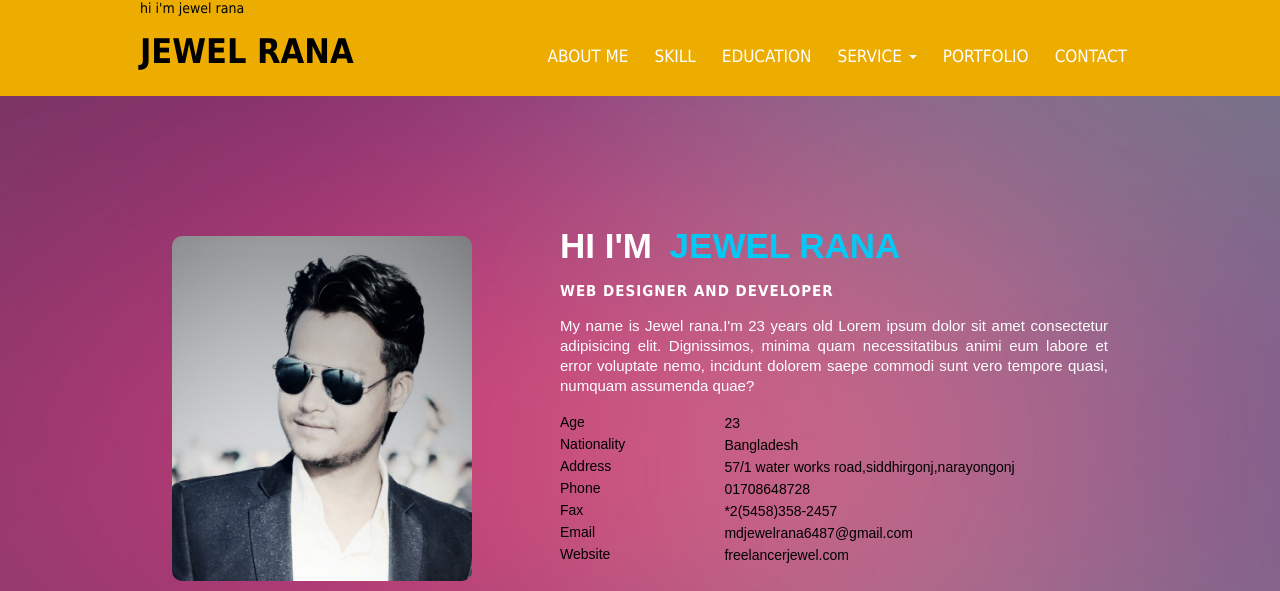
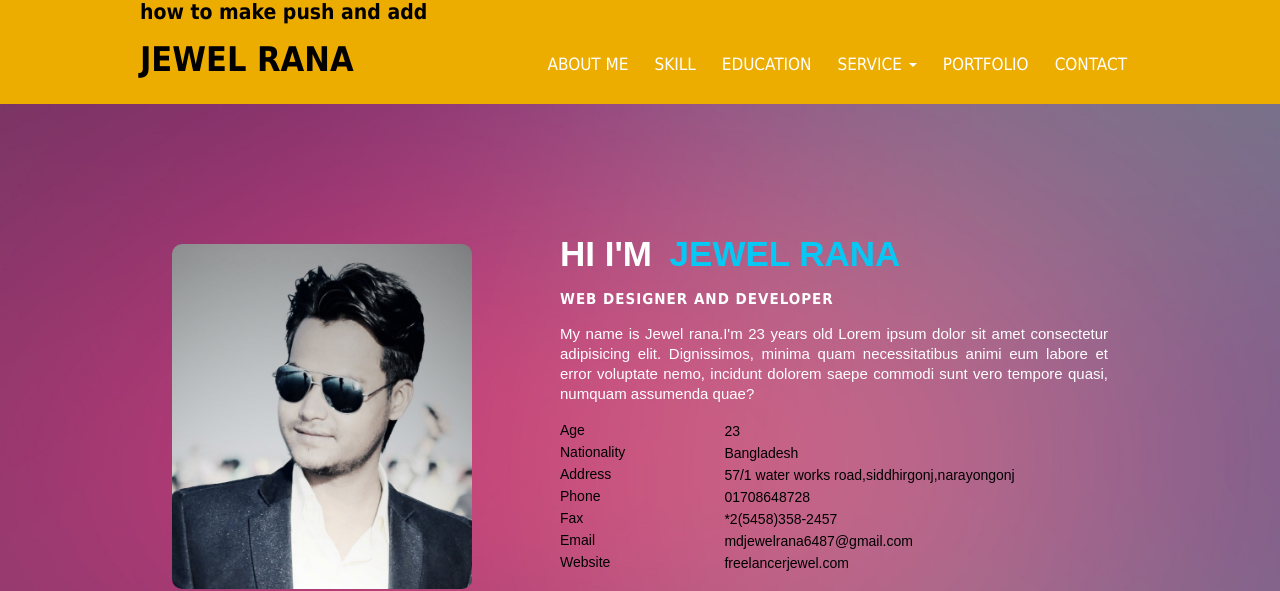
Before and after one commit to jewelran/my-profile, a plain HTML site: page index.html in a window 1280 px wide. Shown: the top 591 px of the page. Drawn offline with nearby package versions, Linux system fonts and the light colour scheme.

Commit message:
push and add

```diff
--- a/index.html
+++ b/index.html
@@ -12,7 +12,9 @@
 <body>
     <nav id="sticker">
         <div class="navbar clear">
-            <p>hi i'm jewel rana</p>
+            <div class="push">
+                <h2>how to make push and add</h2>
+            </div>
             <a href="" class="logo">JEWEL RANA</a>
             <div class="menu-toggle"><span class="icon-bar"></span><span class="icon-bar"></span><span class="icon-bar"></span></div>
             <div class="menu">
```
